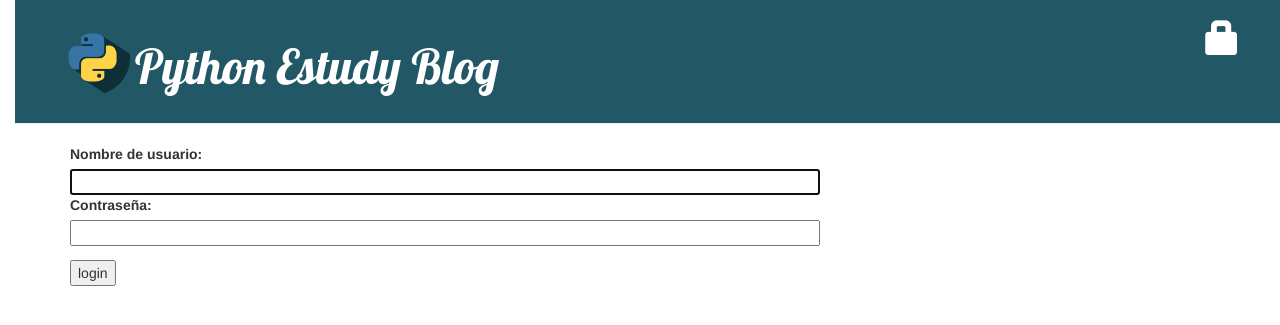
After one commit to joelp-developer/my-first-blog, a Django app: page /accounst/log/ in a window 1280 px wide. The commit adds this page. Shown: the top 325 px of the page. Run offline with Django 3.2, Linux system fonts and the light colour scheme; some libraries are stand-ins or nearby versions.

Commit message:
agregando log in html y log out

```diff
--- /dev/null
+++ b/blog/templates/accounts/login.html
@@ -0,0 +1,11 @@
+{% extends 'blog/base.html' %}
+
+{% block content %}
+<form method="POST" class="post-form">{% csrf_token %}
+    <label for="id_username">Nombre de usuario:</label>
+    <input type="text" name="username" autofocus="" autocapitalize="none" autocomplete="username" maxlength="150" required="" id="id_username">
+    <label for="id_password">Contraseña:</label>
+    <input type="password" name="password" autocomplete="current-password" required="" id="id_password">
+</form>
+<input type="submit" value="login">
+{% endblock %}
--- a/blog/templates/blog/base.html
+++ b/blog/templates/blog/base.html
@@ -9,8 +9,12 @@
     </head>
     <body>
         <div class="page-header">
+
             {% if user.is_authenticated %}
                 <a href="{% url 'post_new' %}" class="top-menu"><span class="glyphicon glyphicon-plus"></span></a>
+                <a href="{% url 'logout' %}" class="top-menu"><span class="glyphicon glyphicon-log-out"></span></a>
+            {% else%}
+                <a href="{% url 'login' %}" class="top-menu" ><span class="glyphicon glyphicon-lock"></span></a>
             {% endif %}
             <img src="{% static 'img/python_logo.png' %}" >
             <h1><a href="/">Python Estudy Blog</a></h1>
--- a/blog/urls.py
+++ b/blog/urls.py
@@ -6,4 +6,6 @@ urlpatterns=[
     path('post/<int:pk>/', views.post_detail, name='post_detail'),
     path('post/new/', views.post_new, name='post_new'),
     path('post/<int:pk>/edit/', views.post_edit, name='post_edit'),
+    path('accounst/log/', views.login, name='login'),
+    path('accounst/logout',views.logout,name='logout'),
 ]
--- a/blog/views.py
+++ b/blog/views.py
@@ -4,6 +4,9 @@ from .models import Post
 from django.shortcuts import render, get_object_or_404
 from .forms import PostForm
 from django.shortcuts import redirect
+from django.contrib.auth import logout as do_logout
+
+
 
 # Create your views here.
 
@@ -41,3 +44,10 @@ def post_edit(request, pk):
     else:
         form = PostForm(instance=post)
     return render(request, 'blog/post_edit.html', {'form': form})
+
+def login(request):
+    return render(request,'accounts/login.html')
+
+def logout (request):
+    do_logout(request)
+    return redirect('/')
```
